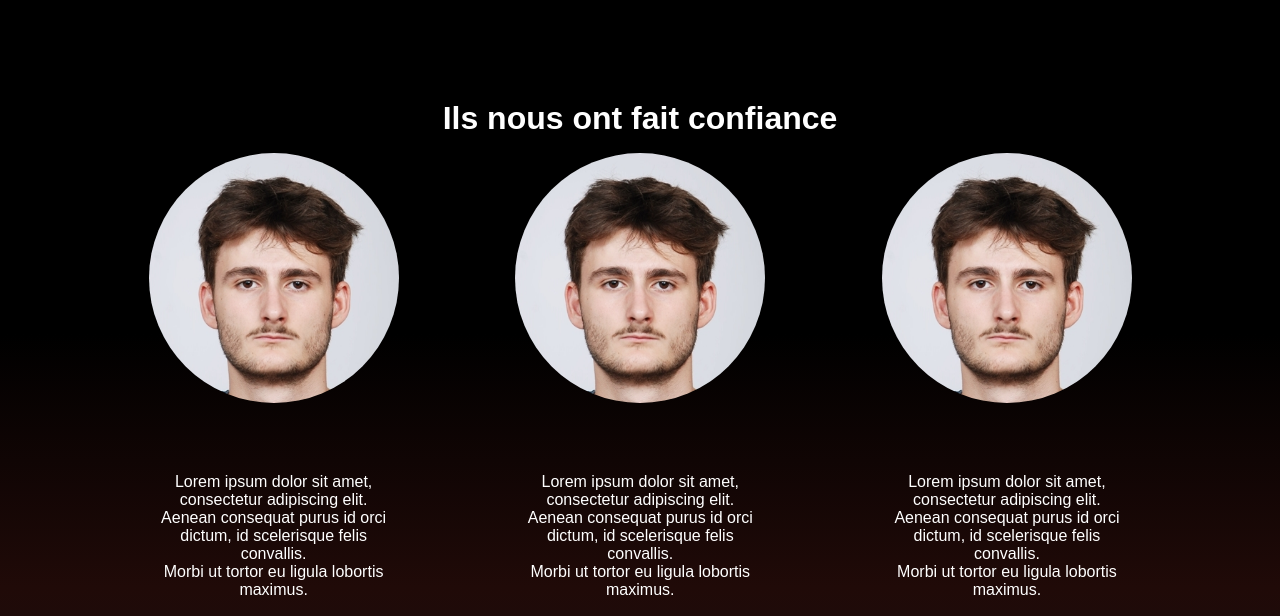
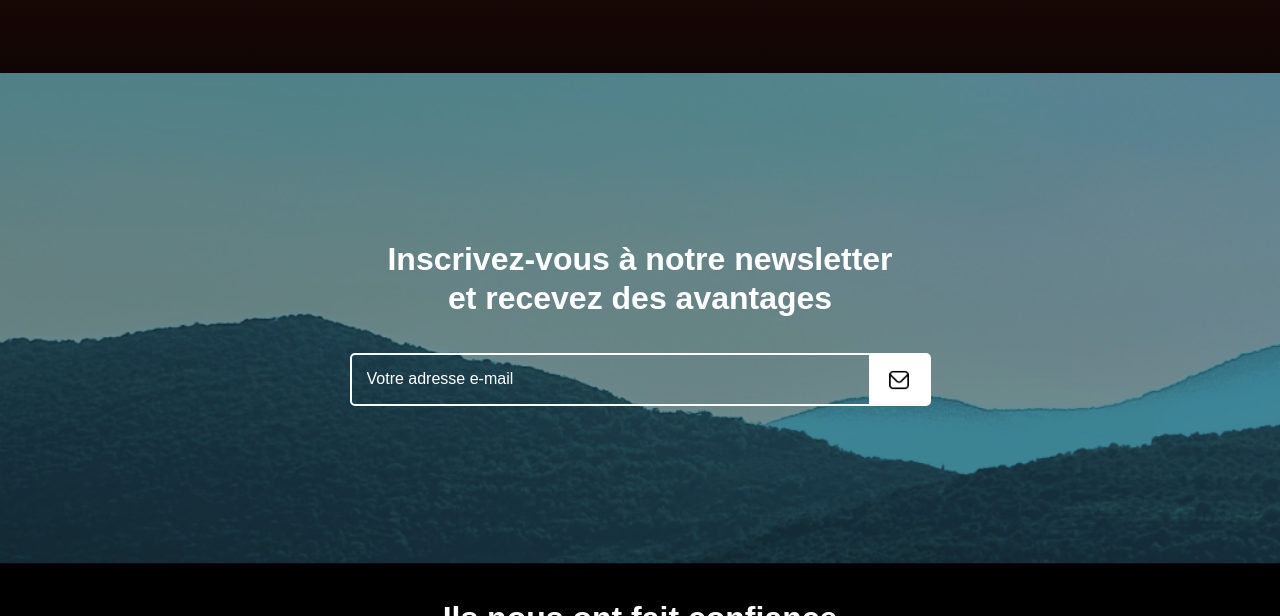
Before and after one commit to romainmltr/Interaxe, a website: page creepy.html in a window 1280 px wide. Shown: the part 1238-1854 px from the top of the page. Drawn offline with nearby package versions, Linux system fonts and the light colour scheme; a web font is replaced by a local one.

Commit message:
Change button landing

```diff
--- a/creepy.html
+++ b/creepy.html
@@ -54,6 +54,15 @@
 
             </div>
 
+        </section>
+        <section class="newsletter">
+
+            <h2>Inscrivez-vous à notre newsletter<br>
+                et recevez des avantages</h2>
+            <div class="form">
+                <input type="email" placeholder="Votre adresse e-mail">
+                <span><img src="img/envelope 6.png"></span>
+            </div>
         </section>
         <section class="avis">
             <h2>Ils nous ont fait confiance</h2>
--- a/style.scss
+++ b/style.scss
@@ -86,6 +86,11 @@ video {
   font: inherit;
   vertical-align: baseline;
   transition: color 70ms;
+}
+@mixin xl {
+  @media screen and (max-width: 1000px)
+  { @content;
+  }
 }
 
 html {
@@ -249,24 +254,31 @@ section.newsletter{
     align-items: center;
   }
   .form{
-    margin:77px;
+    margin-top:20px;
     border-radius:5px;
     border: 2px solid #fff;
     display: flex;
 
     input{
-      width:598px;
+      width:500px;
       background-color: transparent;
+      padding-left: 15px;
+      color: #fff;
+
       border:none;
       &::placeholder{
         color: #fff;
         font-size: 1rem;
         margin-left: 10px;
       }
+
+      &:focus{
+        outline: none;
+      }
     }
     img{
-      padding: 10px;
-      margin-left: 10px;
+      padding: 15px 20px 10px 20px;
+      width: 20px;
     }
     span{
       background-color: #fff;
@@ -383,7 +395,12 @@ footer {
   }
 
   .btn{
-    background-color: rgba(48, 16, 16, 1)
+    background-color: rgba(48, 16, 16, 1);
+
+    &:hover {
+      background-color: #1c0907
+
+    }
   }
   footer{
     background-color: transparent;
```
Also changed, not shown: index.html (+2 -2 lines), style.css, 1 other file.
